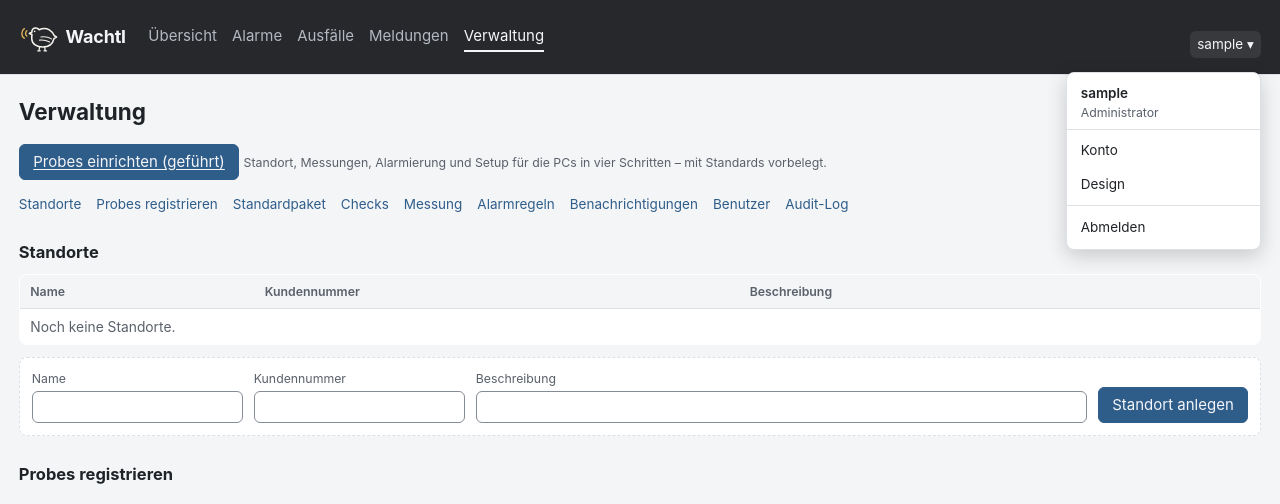
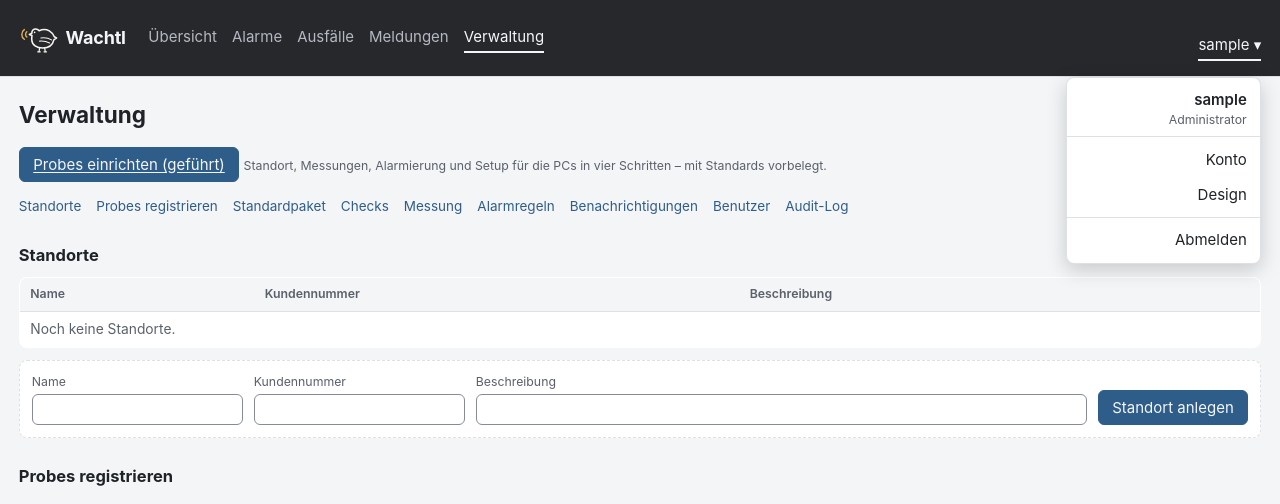
Before and after one commit to fkroczak/Wachtl, a Flask app: page /admin in a window 1280 px wide, after a click that opens the changed part. Shown: the top 504 px of the page. Run offline with Flask 3, Linux system fonts and the light colour scheme; the visitor is signed in with stand-in values (Sample User, id 1); data comes from the database, SQL or seed files in the repository; data that the repository does not hold is empty; some libraries are stand-ins or nearby versions.

Commit message:
Benutzermenü rechtsbündig und im Stil der Hauptnavigation
- Name in der Leiste wie ein Navigationslink: gleiche Schriftgröße und Farbe,
  weißer Unterstrich bei Hover, offen oder auf Konto/Design; kein grauer Kasten
- Einträge im Dropdown rechtsbündig unter dem Namen, Markierung der
  aktuellen Seite am rechten Rand

Co-Authored-By: Claude Opus 5.5 <noreply@anthropic.com>
Claude-Session: https://claude.ai/code/session_01TQH8u69iZbhUQQqKLvE1rK

```diff
--- a/server/wachtl/static/app.css
+++ b/server/wachtl/static/app.css
@@ -87,23 +87,26 @@ h2 { font-size: 1.1rem; margin: 1.8rem 0 0.6rem; }
 .topbar nav { display: flex; gap: 0.3rem 1rem; flex: 1; flex-wrap: wrap; }
 .topbar nav a { color: var(--bar-muted); padding: 0.2rem 0; border-bottom: 2px solid transparent; }
 .topbar nav a.active, .topbar nav a:hover { color: var(--bar-text); border-color: var(--bar-text); text-decoration: none; }
-.who { display: flex; align-items: center; font-size: 0.9rem; }
+.who { display: flex; align-items: center; }
 /* Benutzermenü: Name in der Leiste, Dropdown mit Konto, Design und abgesetzt Abmelden */
 .usermenu { position: relative; }
-.usermenu > summary { list-style: none; cursor: pointer; color: var(--bar-muted); padding: 0.25rem 0.5rem; border-radius: 6px; }
+/* Name wie ein Navigationslink: gleiche Schrift, Unterstrich bei Hover, offen oder auf Konto/Design */
+.usermenu > summary { list-style: none; cursor: pointer; color: var(--bar-muted); padding: 0.2rem 0;
+  border-bottom: 2px solid transparent; white-space: nowrap; }
 .usermenu > summary::-webkit-details-marker { display: none; }
 .usermenu > summary::after { content: " ▾" / ""; }
-.usermenu > summary:hover, .usermenu[open] > summary { color: var(--bar-text); background: rgb(255 255 255 / 0.08); }
-.usermenu-panel { position: absolute; right: 0; top: calc(100% + 0.35rem); z-index: 20; min-width: 13rem; padding: 0.35rem 0;
+.usermenu > summary:hover, .usermenu[open] > summary, .usermenu > summary.active { color: var(--bar-text); border-color: var(--bar-text); }
+.usermenu-panel { position: absolute; right: 0; top: calc(100% + 0.5rem); z-index: 20; min-width: 13rem; padding: 0.35rem 0;
   background: var(--surface); color: var(--text); border: 1px solid var(--border); border-radius: var(--radius);
   box-shadow: 0 6px 20px rgb(0 0 0 / 0.18); }
+.usermenu-panel { text-align: right; }
 .usermenu-head { margin: 0; padding: 0.4rem 0.9rem 0.5rem; font-weight: 600; display: grid; overflow-wrap: anywhere; }
 .usermenu-head .muted { font-weight: 400; }
 .usermenu ul { list-style: none; margin: 0; padding: 0.3rem 0; border-block: 1px solid var(--border); }
-.usermenu-panel a, .usermenu-panel button { display: block; width: 100%; text-align: left; padding: 0.45rem 0.9rem;
+.usermenu-panel a, .usermenu-panel button { display: block; width: 100%; text-align: right; padding: 0.45rem 0.9rem;
   color: var(--text); background: none; border: 0; border-radius: 0; text-decoration: none; }
 .usermenu-panel a:hover, .usermenu-panel button:hover { background: var(--accent-soft); }
-.usermenu-panel a[aria-current] { font-weight: 600; box-shadow: inset 3px 0 0 var(--accent); }
+.usermenu-panel a[aria-current] { font-weight: 600; box-shadow: inset -3px 0 0 var(--accent); }
 .usermenu-panel :focus-visible { outline-offset: -3px; }
 .usermenu-logout { margin: 0.3rem 0 0; }
 /* schmal: Logo und Konto oben, Navigation als eigene Zeile darunter statt untereinander */
--- a/server/wachtl/templates/base.html
+++ b/server/wachtl/templates/base.html
@@ -27,7 +27,7 @@
   </nav>
   <div class="who">
     <details class="usermenu" data-usermenu>
-      <summary><span class="sr-only">Benutzermenü </span>{{ user.username }}</summary>
+      <summary{% if request.endpoint in ('web.account', 'web.design') %} class="active"{% endif %}><span class="sr-only">Benutzermenü </span>{{ user.username }}</summary>
       <div class="usermenu-panel">
         <p class="usermenu-head">{{ user.username }}<span class="muted small">{{ ROLE_LABELS[user.role] }}</span></p>
         <ul>
```
